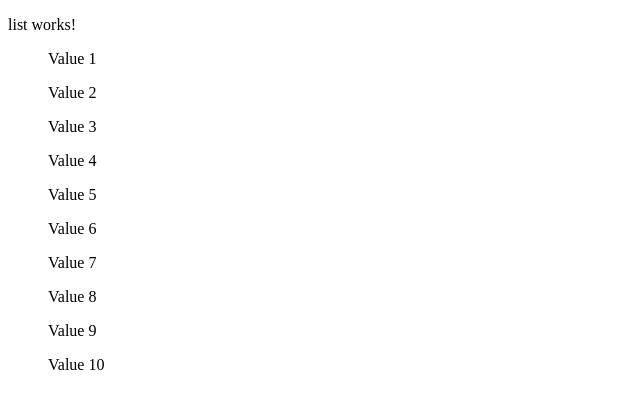
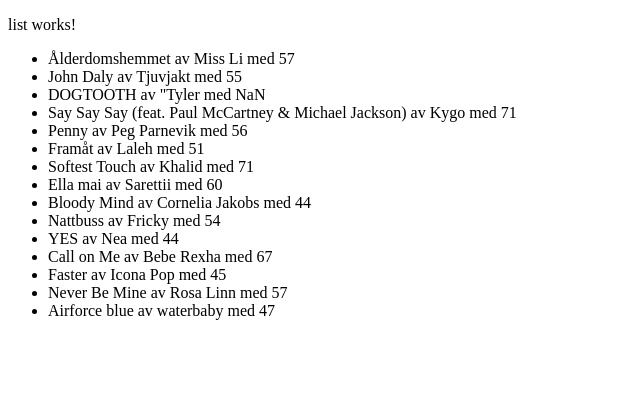
Before and after one commit to AntonBlaberg/TippaToppen, an Angular app in the folder tippatoppen/: page / in a window 1280 px wide. Shown: the top 408 px of the page, without its empty margins (0-640 px from the left). Built offline with nearby package versions, Linux system fonts and the light colour scheme.

Commit message:
working csv reader with httpClient /assets/output.csv!!!

```diff
--- /dev/null
+++ b/package.json
@@ -0,0 +1,5 @@
+{
+  "dependencies": {
+    "papaparse": "^5.4.1"
+  }
+}
--- a/tippatoppen/src/app/app.module.ts
+++ b/tippatoppen/src/app/app.module.ts
@@ -3,6 +3,8 @@
 import { AppRoutingModule } from './app-routing.module';
 import { AppComponent } from './app.component';
 import { ListComponent } from './list/list.component';
+import { HttpClientModule } from '@angular/common/http';
+
 
 @NgModule({
   declarations: [
@@ -11,7 +13,8 @@
   ],
   imports: [
     BrowserModule,
-    AppRoutingModule
+    AppRoutingModule,
+    HttpClientModule
   ],
   providers: [],
   bootstrap: [AppComponent]
--- a/tippatoppen/src/app/list/list.component.html
+++ b/tippatoppen/src/app/list/list.component.html
@@ -1,5 +1,7 @@
 <p>list works!</p>
 
 <ul>
-    <p *ngFor="let value of values">{{ value }}</p>
+    <li *ngFor="let track of trackArray">
+        {{ track.title }} av {{track.artist}} med {{track.popularity}}
+    </li>
 </ul>
--- a/tippatoppen/src/app/list/list.component.ts
+++ b/tippatoppen/src/app/list/list.component.ts
@@ -1,4 +1,5 @@
 import { Component, OnInit } from '@angular/core';
+import { HttpClient } from "@angular/common/http";
 
 @Component({
   selector: 'app-list',
@@ -7,9 +8,39 @@
 })
 export class ListComponent implements OnInit {
 
-  constructor() {}
+  public trackArray: Track[] = []
+  constructor(private http: HttpClient) {
+    this.http
+    .get('assets/output.csv', {responseType: 'text'})
+    .subscribe(
+        data => {
+            let csvToRowArray = data.split("\n");
+            for (let index = 1; index < csvToRowArray.length - 1; index++) {
+              let row = csvToRowArray[index].split(",");
+              this.trackArray.push(new Track(row[0], row[1],parseInt( row[2], 10)));
+            }
+            console.log(this.trackArray);
+        },
+        error => {
+            console.log(error);
+        }
+    );
+
+  }
   ngOnInit(): void {}
 
   values = ['Value 1', 'Value 2', 'Value 3', 'Value 4', 'Value 5', 'Value 6', 'Value 7', 'Value 8', 'Value 9', 'Value 10'];
 
 }
+
+export class Track{
+  title: String
+  artist: String
+  popularity: number
+
+  constructor(title: String, artist: String, popularity: number){
+    this.title = title
+    this.artist = artist
+    this.popularity = popularity
+  }
+}
```
Also changed, not shown: tippatoppen/src/assets/output.csv (added), 2 other files (tests, documents, lock files or other folders).
